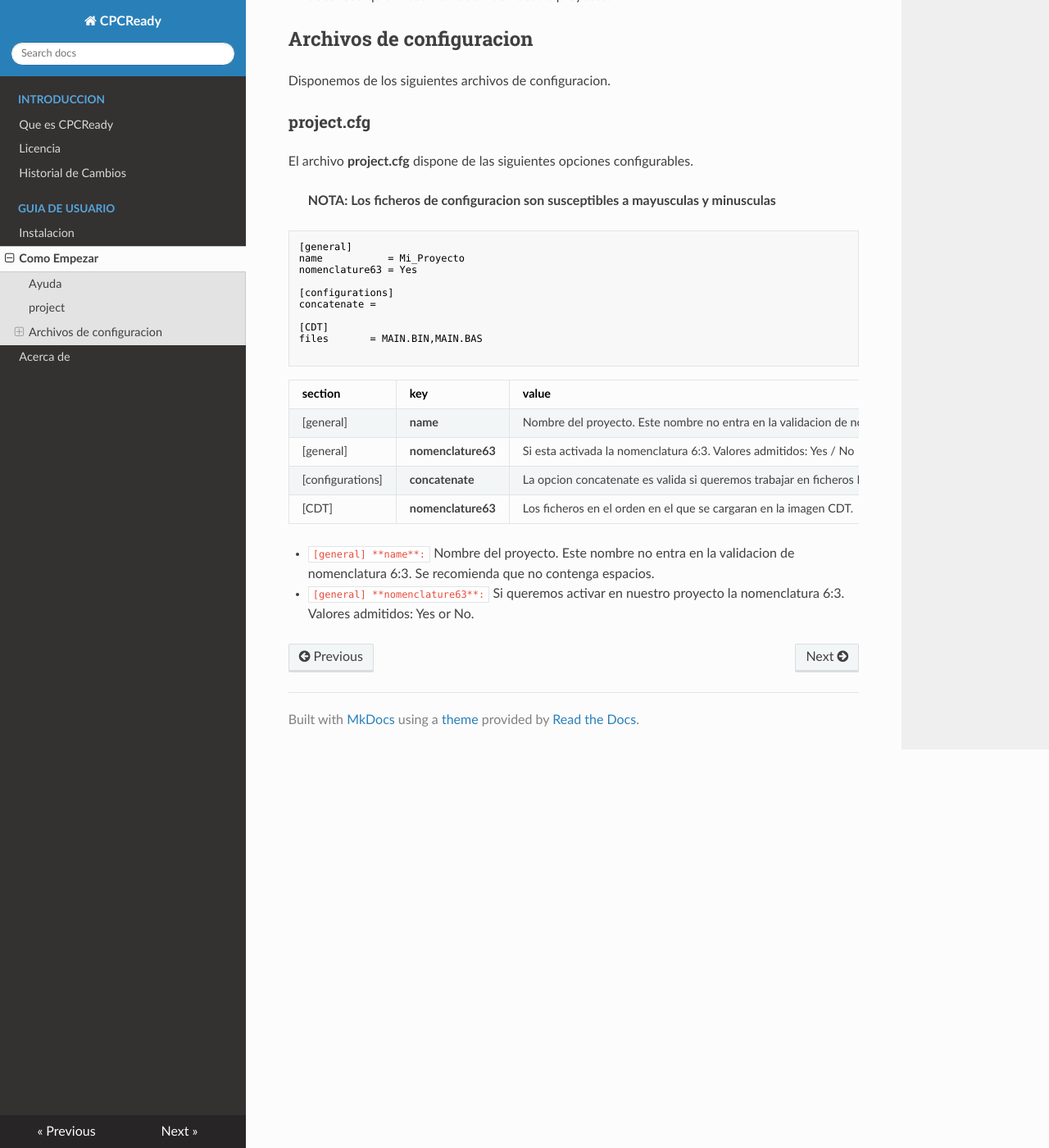
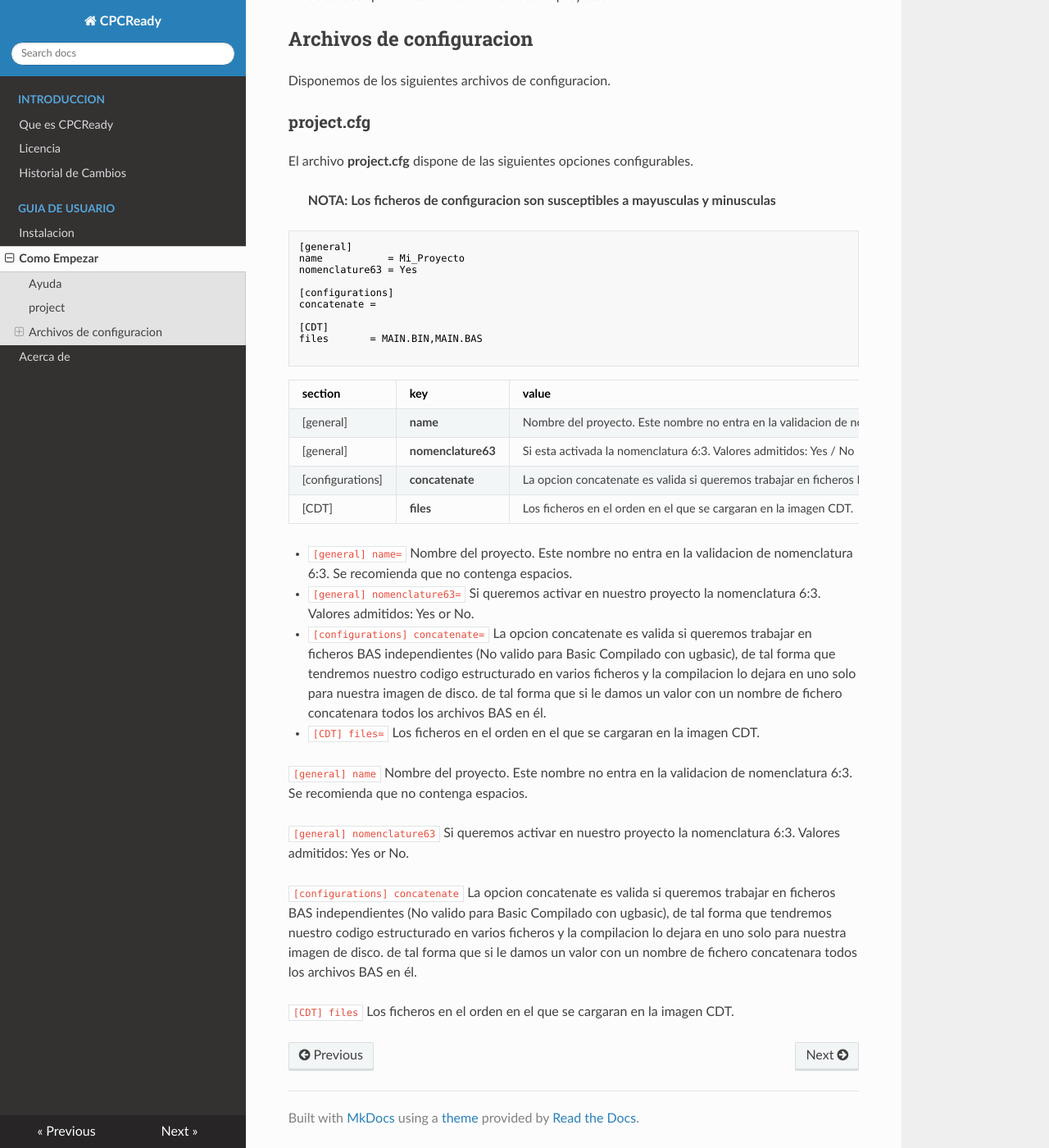
Before and after one commit to CPCReady/doc, an MkDocs documentation site: the page built from docs/users-guide.md, in a window 1280 px wide and 1400 px high, scrolled down 1955 px. Shown: the whole window at 82% size. Built offline with MkDocs 1.6.1, drawn with Linux system fonts in a browser that asks for light colours; nearby versions of some CDN libraries.

Commit message:
add commands

```diff
--- a/docs/users-guide.md
+++ b/docs/users-guide.md
@@ -128,7 +128,22 @@ files       = MAIN.BIN,MAIN.BAS
 |[general]| **name** | Nombre del proyecto. Este nombre no entra en la validacion de nomenclatura 6:3. Se recomienda que no contenga espacios. |
 |[general]| **nomenclature63** | Si esta activada la nomenclatura 6:3. Valores admitidos: Yes / No  |
 |[configurations]| **concatenate** | La opcion concatenate es valida si queremos trabajar en ficheros BAS independientes (No valido para Basic Compilado con ugbasic), de tal forma que tendremos nuestro codigo estructurado en varios ficheros y la compilacion lo dejara en uno solo para nuestra imagen de disco. de tal forma que si le damos un valor con un nombre de fichero concatenara todos los archivos BAS en él.|
-|[CDT]| **nomenclature63** | Los ficheros en el orden en el que se cargaran en la imagen CDT.  |
+|[CDT]| **files** | Los ficheros en el orden en el que se cargaran en la imagen CDT.  |
 
-* `[general] **name**:` Nombre del proyecto. Este nombre no entra en la validacion de nomenclatura 6:3. Se recomienda que no contenga espacios.
-* `[general] **nomenclature63**:` Si queremos activar en nuestro proyecto la nomenclatura 6:3. Valores admitidos: Yes or No.
+* `[general] name=` Nombre del proyecto. Este nombre no entra en la validacion de nomenclatura 6:3. Se recomienda que no contenga espacios.
+* `[general] nomenclature63=` Si queremos activar en nuestro proyecto la nomenclatura 6:3. Valores admitidos: Yes or No.
+* `[configurations] concatenate=` La opcion concatenate es valida si queremos trabajar en ficheros BAS independientes (No valido para Basic Compilado con ugbasic), de tal forma que tendremos nuestro codigo estructurado en varios ficheros y la compilacion lo dejara en uno solo para nuestra imagen de disco. de tal forma que si le damos un valor con un nombre de fichero concatenara todos los archivos BAS en él.
+* `[CDT] files=` Los ficheros en el orden en el que se cargaran en la imagen CDT.
+
+
+`[general] name`
+Nombre del proyecto. Este nombre no entra en la validacion de nomenclatura 6:3. Se recomienda que no contenga espacios.
+
+`[general] nomenclature63`
+Si queremos activar en nuestro proyecto la nomenclatura 6:3. Valores admitidos: Yes or No.
+
+`[configurations] concatenate`
+La opcion concatenate es valida si queremos trabajar en ficheros BAS independientes (No valido para Basic Compilado con ugbasic), de tal forma que tendremos nuestro codigo estructurado en varios ficheros y la compilacion lo dejara en uno solo para nuestra imagen de disco. de tal forma que si le damos un valor con un nombre de fichero concatenara todos los archivos BAS en él.
+
+`[CDT] files`
+Los ficheros en el orden en el que se cargaran en la imagen CDT.
```
